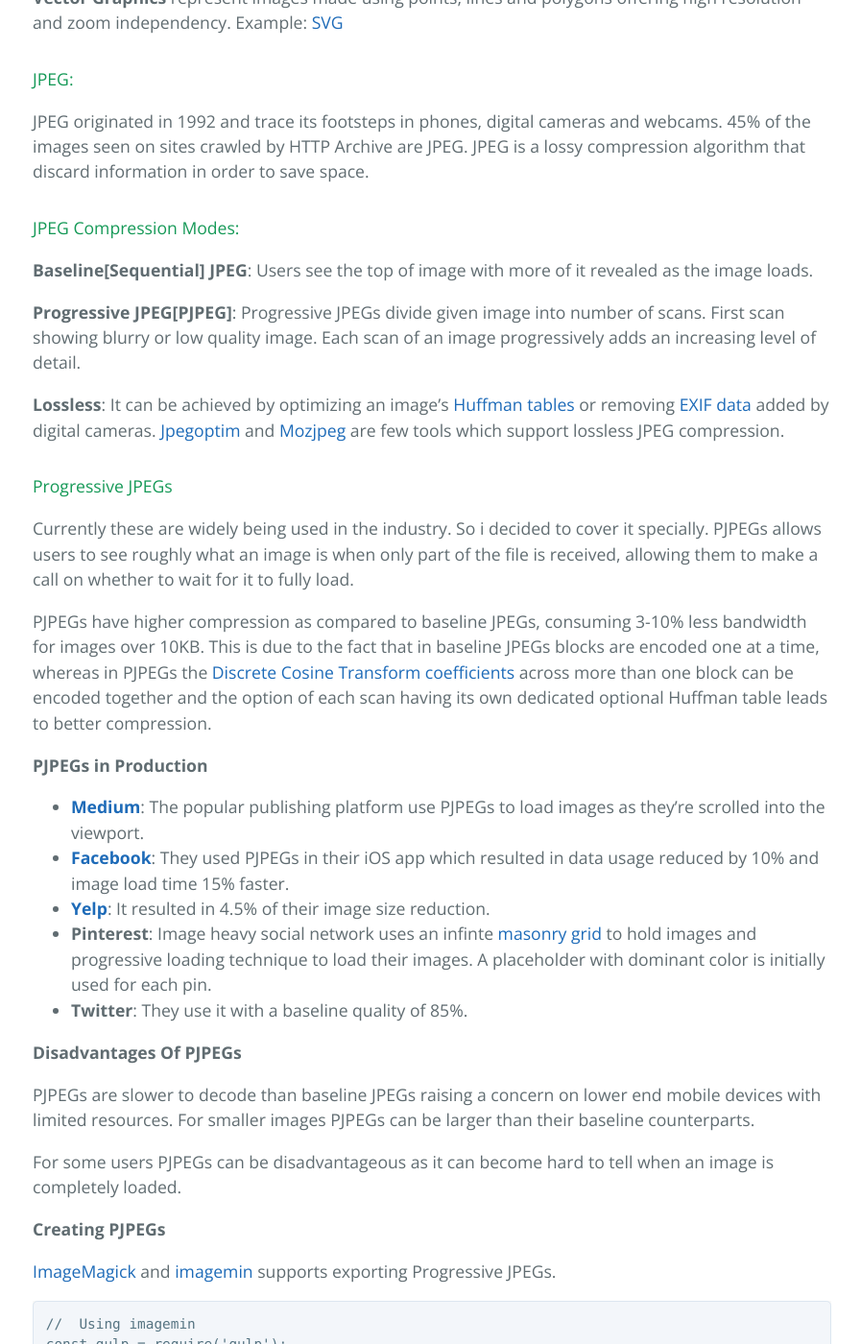
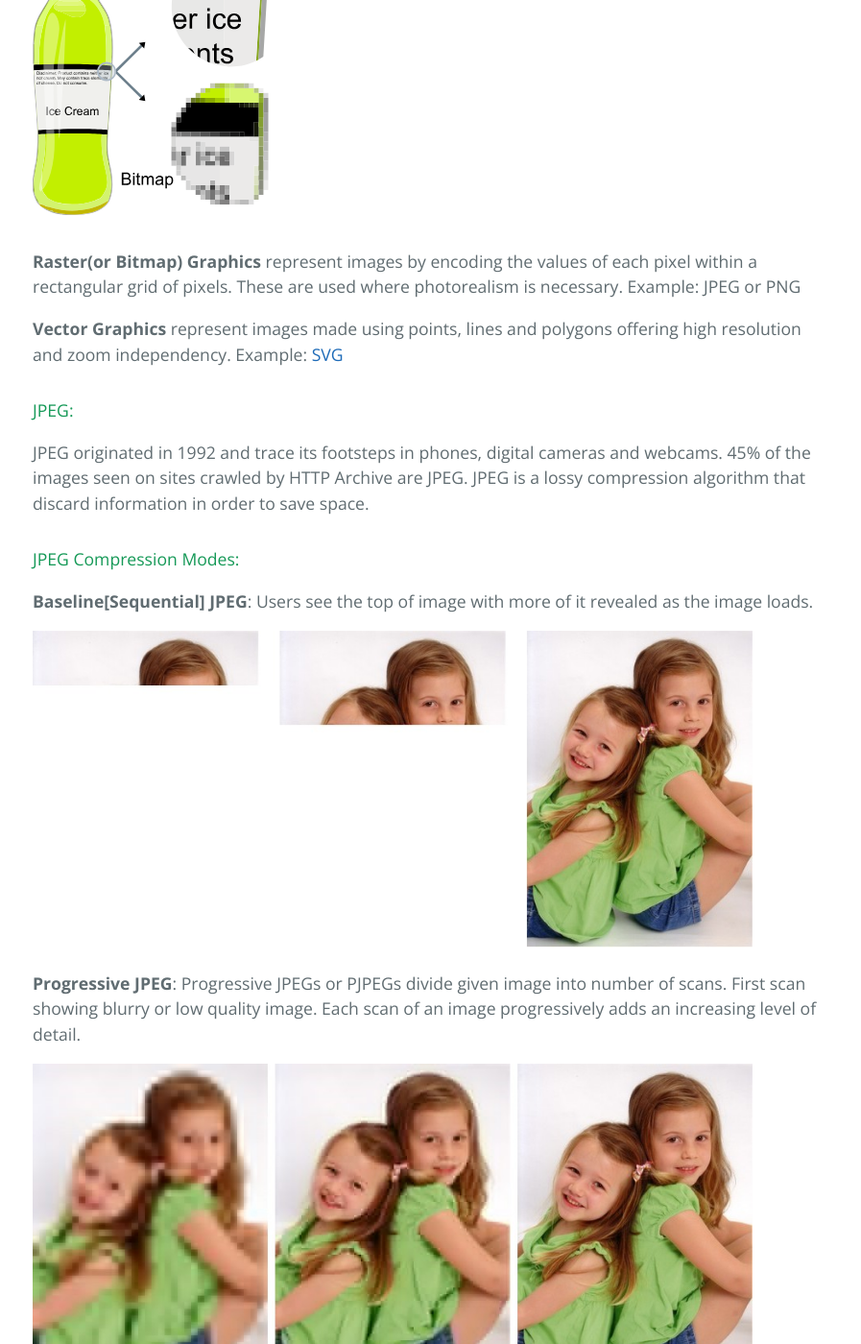
Before and after one commit to erikhades/ebook, a Jekyll site: the page built from index.md, in a window 1280 px wide and 1400 px high, scrolled down 2736 px. Shown: the whole window at 96% size, without its empty margins (190-1087 px from the left). Built offline with Jekyll 4.4.1, drawn with Linux system fonts in a browser that asks for light colours; our own code applies the rules of GitHub Pages for plain Markdown files; some of the changed text lies outside the part shown.

Commit message:
Added images in page

```diff
--- a/index.md
+++ b/index.md
@@ -49,7 +49,9 @@ Larger file size have more information but that information may simply be noises
 
 **Remember: Higher file size doesn't always imply higher image quality.**
 ### Raster vs Vector Graphics
-**Raster Graphics** represent images by encoding the values of each pixel within a rectangular grid of pixels. These are used where photorealism is necessary. Example: JPEG or PNG
+<img src="images/vector_raster.svg" width="250">
+
+**Raster(or Bitmap) Graphics** represent images by encoding the values of each pixel within a rectangular grid of pixels. These are used where photorealism is necessary. Example: JPEG or PNG
 
 **Vector Graphics** represent images made using points, lines and polygons offering high resolution and zoom independency. Example: [SVG](https://en.wikipedia.org/wiki/Scalable_Vector_Graphics)
 
@@ -58,9 +60,13 @@ JPEG originated in 1992 and trace its footsteps in phones, digital cameras and w
 #### JPEG Compression Modes:
 **Baseline[Sequential] JPEG**:  Users see the top of image with more of it revealed as the image loads.
 
-**Progressive JPEG[PJPEG]**:  Progressive JPEGs divide given image into number of scans. First scan showing blurry or low quality image. Each scan of an image progressively adds an increasing level of detail.
+<img src="images/baseline.jpg" width="750">
 
-**Lossless**: It can be achieved by optimizing an image's [Huffman tables](https://en.wikipedia.org/wiki/Huffman_coding) or removing [EXIF data](https://en.wikipedia.org/wiki/Exif) added by digital cameras. [Jpegoptim](https://github.com/tjko/jpegoptim) and [Mozjpeg](https://github.com/mozilla/mozjpeg) are few tools which support lossless JPEG compression.
+**Progressive JPEG**:  Progressive JPEGs or PJPEGs divide given image into number of scans. First scan showing blurry or low quality image. Each scan of an image progressively adds an increasing level of detail.
+
+<img src="images/progressive.jpg" width="750">
+
+**Lossless**: It can be achieved by optimizing an image's [Huffman tables](https://en.wikipedia.org/wiki/Huffman_coding) or removing [EXIF data](https://en.wikipedia.org/wiki/Exif) added by digital cameras. [Jpegoptim](https://github.com/tjko/jpegoptim), [ImgBot](https://github.com/apps/imgbot) and [Mozjpeg](https://github.com/mozilla/mozjpeg) are few tools which support lossless JPEG compression.
 ####  Progressive JPEGs
 Currently these are widely being used in the industry. So i decided to cover it specially.
 PJPEGs allows users to see roughly what an image is when only part of the file is received, allowing them to make a call on whether to wait for it to fully load.
```
